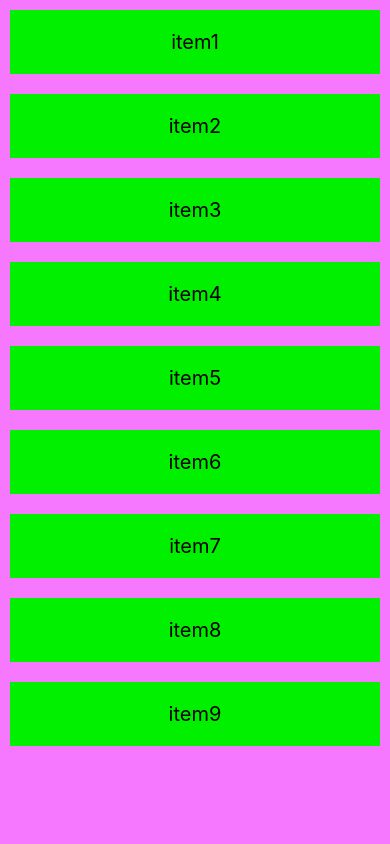
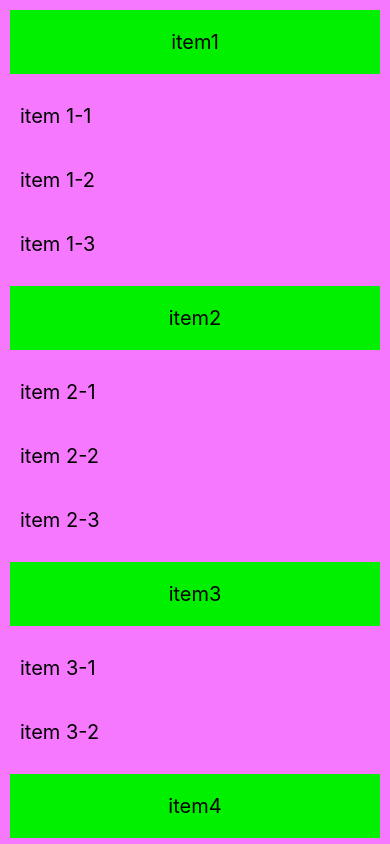
Before and after one commit to peddiraju11/ReactNative_Sample, a React Native app: screen / in a window 390 px wide. Built offline with nearby package versions, Linux system fonts and the light colour scheme.

Commit message:
Worked on Flat and section list components

```diff
--- a/App.js
+++ b/App.js
@@ -1,29 +1,80 @@
 import React, { useState } from 'react';
 import {
-  StyleSheet, View, Text, ScrollView, RefreshControl
+  StyleSheet, View, Text, ScrollView,
+  RefreshControl, FlatList, SectionList, SafeAreaView
 } from 'react-native';
 
 const App = () => {
 
   const [item, setItems] = useState([
-    { key: 1, value: 'item1' },
-    { key: 2, value: 'item2' },
-    { key: 3, value: 'item3' },
-    { key: 4, value: 'item4' },
-    { key: 5, value: 'item5' },
-    { key: 6, value: 'item6' },
-    { key: 7, value: 'item7' },
-    { key: 8, value: 'item8' },
-    { key: 9, value: 'item9' }
+    { value: 'item1' },
+    { value: 'item2' },
+    { value: 'item3' },
+    { value: 'item4' },
+    { value: 'item5' },
+    { value: 'item6' },
+    { value: 'item7' },
+    { value: 'item8' },
+    { value: 'item9' }
   ])
 
   const [isRefreshing, setRefresh] = useState(false)
 
   const onRefreshScroll = () => {
     setRefresh(true)
-    setItems([...item, { key: 123, value: '3748' }])
+    setItems([...item, { value: '3748' }])
     setRefresh(false)
   }
+
+  const DATA = [
+    {
+      title: 'item1',
+      data: ['item 1-1', 'item 1-2', 'item 1-3']
+    },
+    {
+      title: 'item2',
+      data: ['item 2-1', 'item 2-2', 'item 2-3']
+    },
+    {
+      title: 'item3',
+      data: ['item 3-1', 'item 3-2']
+    },
+    {
+      title: 'item4',
+      data: ['item 4-1']
+    },
+    {
+      title: 'item5',
+      data: ['item 5-1', 'item 5-2', 'item 5-3']
+    },
+    {
+      title: 'item6',
+      data: ['item 6-1', 'item 6-2', 'item 6-3']
+    },
+    {
+      title: 'item7',
+      data: ['item 7-1', 'item 7-2', 'item 7-3']
+    },
+  ]
+
+  // const DATA11 = [
+  //   {
+  //     title: 'Title 1',
+  //     data: ['Item 1-1', 'Item 1-2', 'Item 1-3'],
+  //   },
+  //   {
+  //     title: 'Title 2',
+  //     data: ['Item 2-1', 'Item 2-2', 'Item 2-3'],
+  //   },
+  //   {
+  //     title: 'Title 3',
+  //     data: ['Item 3-1'],
+  //   },
+  //   {
+  //     title: 'Title 4',
+  //     data: ['Item 4-1', 'Item 4-2'],
+  //   },
+  // ]
 
   return (
     // <View style={styles.body}>
@@ -55,48 +106,89 @@ const App = () => {
           <Text style={styles.text}>Item9</Text>
         </View> */
 
-    < ScrollView
-      style={styles.body}
-      horizontal={false}
-      refreshControl={
-        <RefreshControl
-          refreshing={isRefreshing}
-          onRefresh={onRefreshScroll}
-          colors={['#F68F33']}
-        />
-      }>
+    // < ScrollView
+    //   style={styles.body}
+    //   horizontal={false}
+    //   refreshControl={
+    //     <RefreshControl
+    //       refreshing={isRefreshing}
+    //       onRefresh={onRefreshScroll}
+    //       colors={['#F68F33']}
+    //     />
+    //   }>
 
-      {
-        item.map((item) => {
-          return (
-            <View style={styles.item1} key={item.key} >
-              <Text style={styles.text}>{item.value}</Text>
-            </View>
-          )
-        })
-      }
-    </ScrollView >
+    //   {
+    //     item.map((item) => {
+    //       return (
+    //         <View style={styles.item1} key={item.key} >
+    //           <Text style={styles.text}>{item.value}</Text>
+    //         </View>
+    //       )
+    //     })
+    //   }
+    // </ScrollView >
     // </View >
     //  );
+    // <FlatList
+    //   //numColumns={3}
+    //   //horizontal
+    //   //inverted={true}
+    //   keyExtractor={(item, index) => index}
+    //   data={item}
+    //   renderItem={({ item }) => (
+    //     <View style={styles.item1} >
+    //       <Text style={styles.text}>{item.value}</Text>
+    //     </View>
+    //   )}
+    //   refreshControl={
+    //     <RefreshControl
+    //       refreshing={isRefreshing}
+    //       onRefresh={onRefreshScroll}
+    //       colors={['#F68F33']}
+    //     />
+    //   }
+    // />
+
+    <SectionList
+      style={styles.body}
+      scrollEnabled
+      keyExtractor={(item, index) => index.toString()}
+      sections={DATA}
+      renderItem={({ item }) => (
+        <Text style={styles.text}>{item}</Text>
+      )}
+      renderSectionHeader={({ section }) => (
+        <View style={styles.item1} >
+          <Text style={styles.text}>{section.title}</Text>
+        </View>
+      )}
+    />
+
   )
 };
 
 const styles = StyleSheet.create({
-
+  container: {
+    flex: 1,
+    marginHorizontal: 16
+  },
   body: {
     backgroundColor: '#F678FF',
+    flex: 1
   },
   text: {
     color: '#000000',
     fontSize: 20,
     margin: 20,
+    flex: 1
 
   },
   item1: {
     backgroundColor: '#00F000',
     justifyContent: 'center',
     alignItems: 'center',
-    margin: 10
+    margin: 10,
+    flex: 1
   },
 
 });
```
